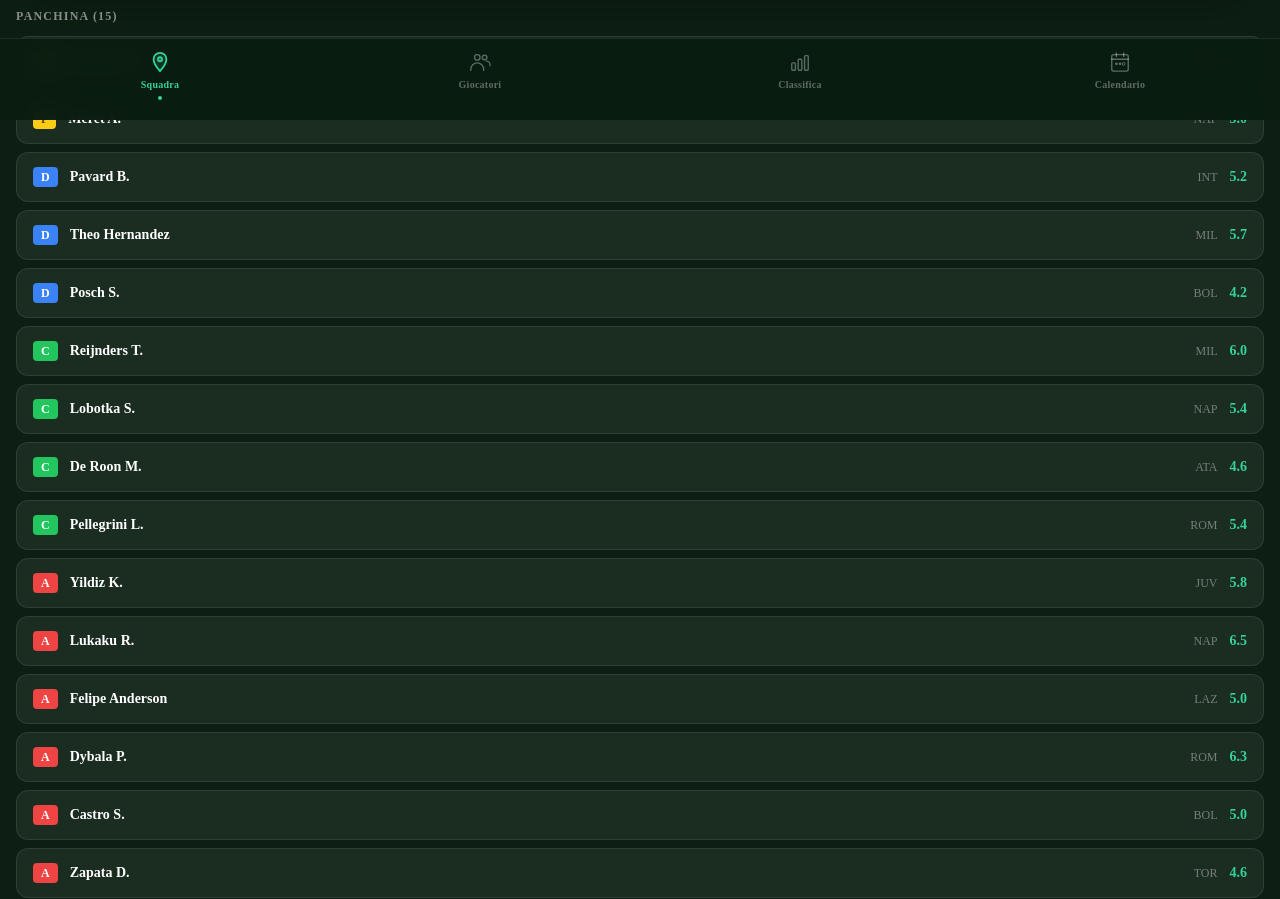
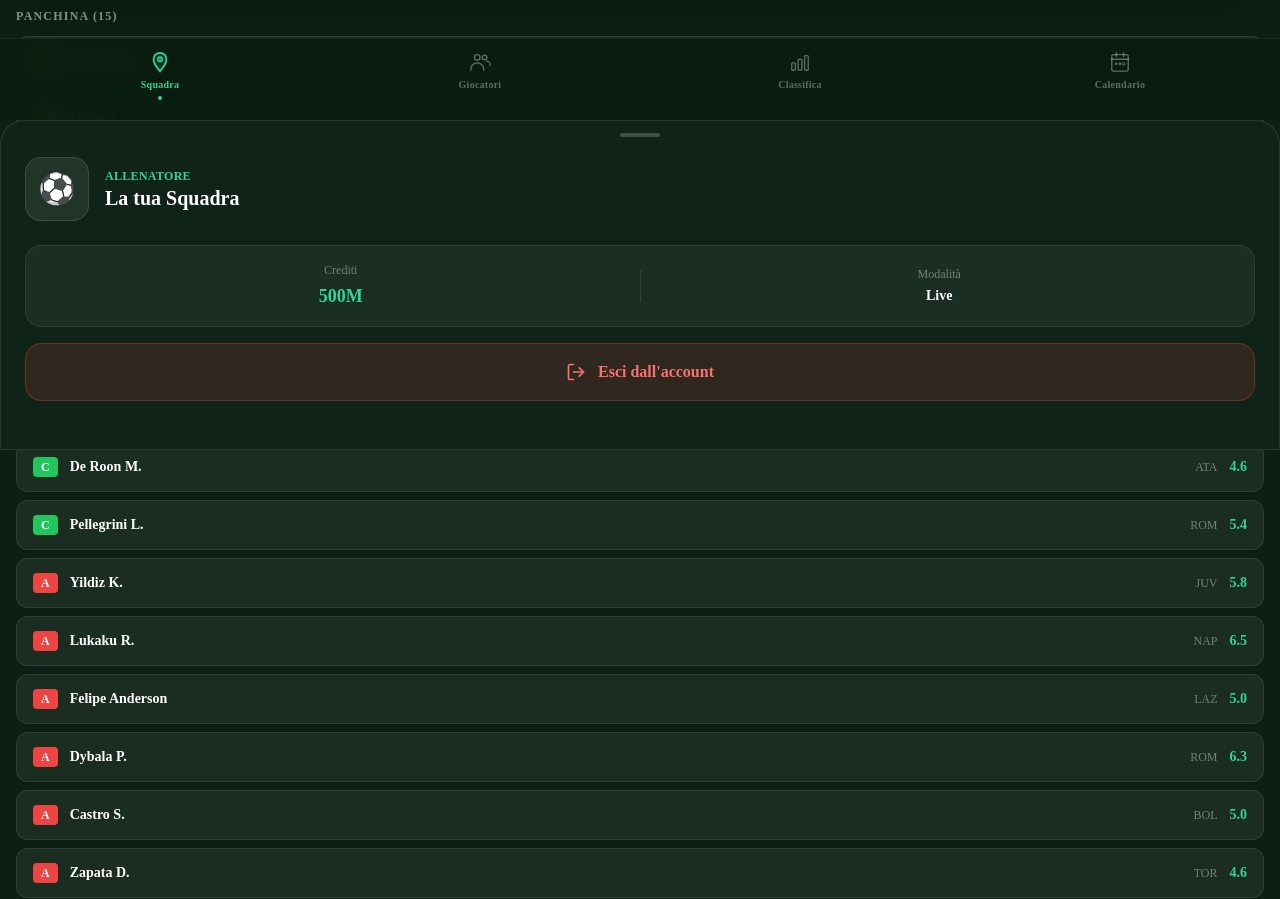
Before and after one commit to Domenico-lel/fantacalcio, a Next.js app: page /squad in a window 1280 px wide. Shown: the part 680-1579 px from the top of the page. Built offline with nearby package versions, Linux system fonts and the light colour scheme; no server answers.

Commit message:
feat: add profile drawer with logout button accessible from squad header

```diff
--- a/src/app/(app)/squad/page.tsx
+++ b/src/app/(app)/squad/page.tsx
@@ -8,6 +8,7 @@ import {
 import { parseFormation, ROLE_COLORS, Player } from "@/lib/mock-data";
 import PlayerSheet from "@/components/PlayerSheet";
 import FormationPicker from "@/components/FormationPicker";
+import ProfileDrawer from "@/components/ProfileDrawer";
 import { fetchProfile, fetchSquad, upsertSquad } from "@/app/actions";
 
 const DEMO_MODE = !process.env.NEXT_PUBLIC_CLERK_PUBLISHABLE_KEY || process.env.NEXT_PUBLIC_DEMO === "true";
@@ -18,6 +19,7 @@ export default function SquadPage() {
   const [selected, setSelected] = useState<Player | null>(null);
   const [swapTarget, setSwapTarget] = useState<Player | null>(null);
   const [showFormPicker, setShowFormPicker] = useState(false);
+  const [showProfile, setShowProfile] = useState(false);
 
   useEffect(() => {
     async function load() {
@@ -137,18 +139,24 @@ export default function SquadPage() {
       {/* Header */}
       <div className="px-4 pt-12 pb-4" style={{ background: "rgba(255,255,255,0.04)", borderBottom: "1px solid rgba(255,255,255,0.07)" }}>
         <div className="flex items-center justify-between">
-          <div className="flex items-center gap-3">
+          <button
+            onClick={() => setShowProfile(true)}
+            className="flex items-center gap-3 active:opacity-70 transition-opacity"
+          >
             <div className="w-12 h-12 rounded-2xl flex items-center justify-center text-2xl border"
                  style={{ background: "rgba(255,255,255,0.08)", borderColor: "rgba(255,255,255,0.12)" }}>
               {profile?.logo ?? "⚽"}
             </div>
-            <div>
+            <div className="text-left">
               <p className="text-emerald-300 text-xs font-medium">{user.fullName || profile?.firstName || "Allenatore"}</p>
               <h1 className="text-white font-bold text-lg leading-tight">
                 {profile?.teamName ?? "La tua Squadra"}
               </h1>
             </div>
-          </div>
+            <svg width="16" height="16" viewBox="0 0 24 24" fill="none" className="text-white/30 ml-1">
+              <path d="M9 18l6-6-6-6" stroke="currentColor" strokeWidth="2" strokeLinecap="round" strokeLinejoin="round"/>
+            </svg>
+          </button>
           <div className="text-right">
             <p className="text-white/40 text-xs">Crediti</p>
             <p className="text-emerald-300 font-bold">{profile?.budget ?? 500}M</p>
@@ -262,6 +270,15 @@ export default function SquadPage() {
           onClose={() => setShowFormPicker(false)}
         />
       )}
+
+      {/* Profile drawer */}
+      <ProfileDrawer
+        open={showProfile}
+        onClose={() => setShowProfile(false)}
+        teamName={profile?.teamName}
+        logo={profile?.logo}
+        budget={profile?.budget}
+      />
     </div>
   );
 }
--- a/src/components/ClerkUserBridge.tsx
+++ b/src/components/ClerkUserBridge.tsx
@@ -14,6 +14,7 @@ export function ClerkUserBridge({ children }: { children: ReactNode }) {
         id: user?.id ?? "",
         fullName: user?.fullName ?? "",
         firstName: user?.firstName ?? "",
+        email: user?.primaryEmailAddress?.emailAddress,
       }}
     >
       {children}
--- /dev/null
+++ b/src/components/ProfileDrawer.tsx
@@ -0,0 +1,118 @@
+"use client";
+
+import { useClerk } from "@clerk/nextjs";
+import { useRouter } from "next/navigation";
+import { useAppUser } from "@/lib/app-user-context";
+
+const DEMO_MODE = !process.env.NEXT_PUBLIC_CLERK_PUBLISHABLE_KEY;
+
+interface Props {
+  open: boolean;
+  onClose: () => void;
+  teamName?: string;
+  logo?: string;
+  budget?: number;
+}
+
+export default function ProfileDrawer({ open, onClose, teamName, logo, budget }: Props) {
+  const user = useAppUser();
+  const { signOut } = useClerk();
+  const router = useRouter();
+
+  async function handleLogout() {
+    onClose();
+    if (DEMO_MODE) {
+      router.push("/");
+      return;
+    }
+    await signOut();
+    router.push("/");
+  }
+
+  return (
+    <>
+      {/* Backdrop */}
+      <div
+        onClick={onClose}
+        className="fixed inset-0 z-40 transition-opacity duration-200"
+        style={{
+          background: "rgba(0,0,0,0.55)",
+          opacity: open ? 1 : 0,
+          pointerEvents: open ? "auto" : "none",
+        }}
+      />
+
+      {/* Drawer */}
+      <div
+        className="fixed bottom-0 left-0 right-0 z-50 rounded-t-3xl"
+        style={{
+          background: "#0f2318",
+          border: "1px solid rgba(255,255,255,0.1)",
+          transform: open ? "translateY(0)" : "translateY(100%)",
+          transition: "transform 220ms cubic-bezier(0.23,1,0.32,1)",
+        }}
+      >
+        {/* Handle */}
+        <div className="flex justify-center pt-3 pb-1">
+          <div className="w-10 h-1 rounded-full" style={{ background: "rgba(255,255,255,0.2)" }} />
+        </div>
+
+        {/* Profile header */}
+        <div className="px-6 pt-4 pb-6">
+          <div className="flex items-center gap-4 mb-6">
+            <div
+              className="w-16 h-16 rounded-2xl flex items-center justify-center text-3xl border"
+              style={{ background: "rgba(255,255,255,0.08)", borderColor: "rgba(255,255,255,0.12)" }}
+            >
+              {logo ?? "⚽"}
+            </div>
+            <div>
+              <p className="text-emerald-400 text-xs font-semibold uppercase tracking-wide mb-0.5">
+                {user.fullName || "Allenatore"}
+              </p>
+              <p className="text-white font-bold text-xl leading-tight">
+                {teamName ?? "La tua Squadra"}
+              </p>
+              {user.email && (
+                <p className="text-white/40 text-xs mt-1">{user.email}</p>
+              )}
+            </div>
+          </div>
+
+          {/* Info card */}
+          <div
+            className="rounded-2xl p-4 mb-4 flex items-center justify-between"
+            style={{ background: "rgba(255,255,255,0.05)", border: "1px solid rgba(255,255,255,0.08)" }}
+          >
+            <div className="text-center flex-1">
+              <p className="text-white/40 text-xs mb-1">Crediti</p>
+              <p className="text-emerald-400 font-bold text-lg">{budget ?? 500}M</p>
+            </div>
+            <div className="w-px h-8" style={{ background: "rgba(255,255,255,0.1)" }} />
+            <div className="text-center flex-1">
+              <p className="text-white/40 text-xs mb-1">Modalità</p>
+              <p className="text-white font-semibold text-sm">{DEMO_MODE ? "Demo" : "Live"}</p>
+            </div>
+          </div>
+
+          {/* Logout button */}
+          <button
+            onClick={handleLogout}
+            className="w-full py-4 rounded-2xl font-bold text-base flex items-center justify-center gap-3 transition-opacity active:opacity-70"
+            style={{ background: "rgba(239,68,68,0.15)", border: "1px solid rgba(239,68,68,0.3)", color: "#f87171" }}
+          >
+            <svg width="20" height="20" viewBox="0 0 24 24" fill="none">
+              <path d="M9 21H5a2 2 0 01-2-2V5a2 2 0 012-2h4" stroke="currentColor" strokeWidth="2" strokeLinecap="round" />
+              <polyline points="16 17 21 12 16 7" stroke="currentColor" strokeWidth="2" strokeLinecap="round" strokeLinejoin="round" />
+              <line x1="21" y1="12" x2="9" y2="12" stroke="currentColor" strokeWidth="2" strokeLinecap="round" />
+            </svg>
+            Esci dall&apos;account
+          </button>
+
+          {/* Safe area spacer */}
+          <div className="h-6" />
+        </div>
+      </div>
+    </>
+  );
+}
--- a/src/lib/app-user-context.tsx
+++ b/src/lib/app-user-context.tsx
@@ -6,12 +6,14 @@ export interface AppUser {
   id: string;
   fullName: string;
   firstName: string;
+  email?: string;
 }
 
 const defaultUser: AppUser = {
   id: "demo-user",
   fullName: "Marco Rossi",
   firstName: "Marco",
+  email: undefined,
 };
 
 export const AppUserContext = createContext<AppUser>(defaultUser);
```
